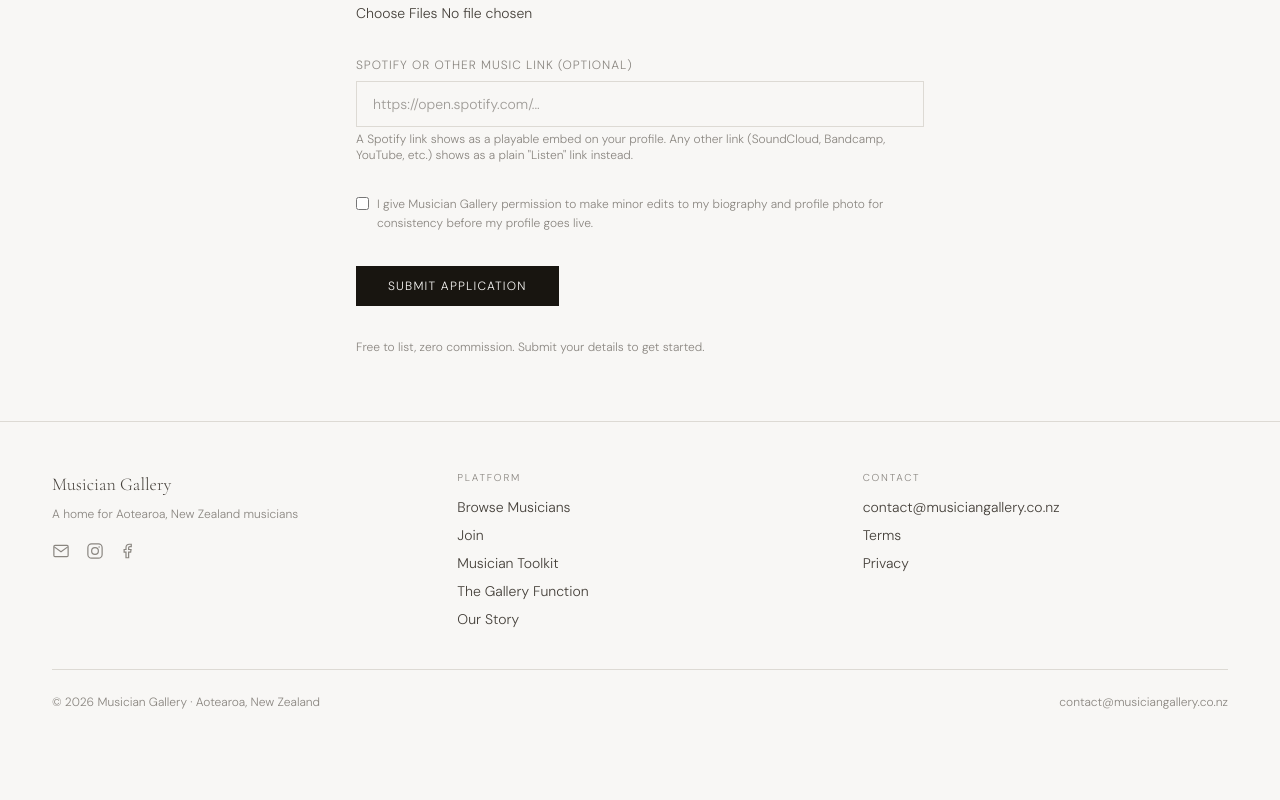
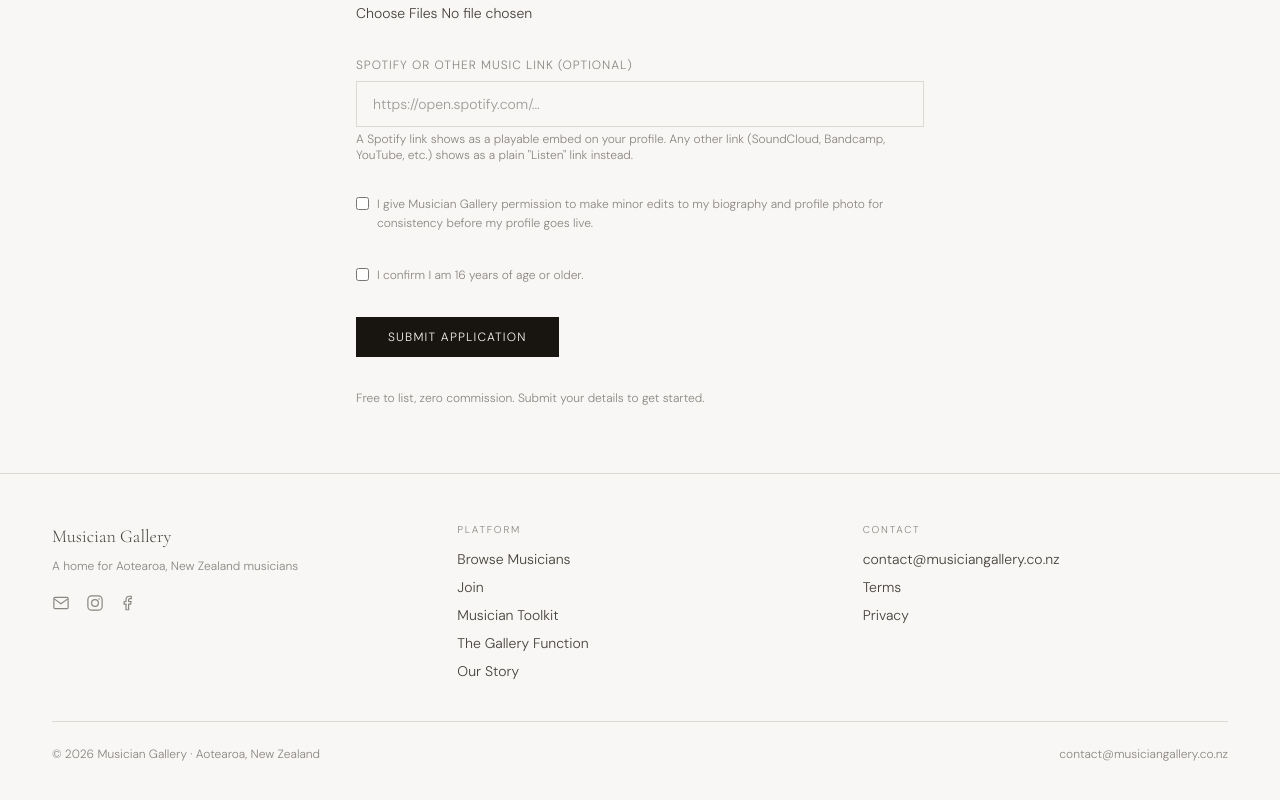
Before and after one commit to musiciangallery/Musician-Gallery, a Next.js app: page /join in a window 1280 px wide. Shown: the part 2329-3129 px from the top of the page. Before the commit the page ends 3087 px from the top, so only its background shows below. Built offline with nearby package versions, Linux system fonts and the light colour scheme.

Commit message:
Update JoinForm.tsx

```diff
--- a/src/components/JoinForm.tsx
+++ b/src/components/JoinForm.tsx
@@ -156,6 +156,7 @@ export default function JoinForm({
   const [previousWorkVideos, setPreviousWorkVideos] = useState<File[]>([]);
   const [vettingCertificateFile, setVettingCertificateFile] = useState<File | null>(null);
   const [contentEditConsent, setContentEditConsent] = useState(false);
+  const [ageConfirmed, setAgeConfirmed] = useState(false);
 
   const update = <K extends keyof FormState>(field: K, value: FormState[K]) =>
     setForm((f) => ({ ...f, [field]: value }));
@@ -191,6 +192,10 @@ export default function JoinForm({
     }
     if (!contentEditConsent) {
       setError("Please confirm permission for minor edits before submitting your application.");
+      return;
+    }
+    if (!ageConfirmed) {
+      setError("Please confirm you are 16 years of age or older before submitting your application.");
       return;
     }
     setSubmitting(true);
@@ -257,6 +262,7 @@ export default function JoinForm({
       body.set("vettingCertificateNumber", form.vettingCertificateNumber);
       if (vettingCertificateUrl) body.set("vettingCertificateUrl", vettingCertificateUrl);
       body.set("contentEditConsent", String(contentEditConsent));
+      body.set("ageConfirmed", String(ageConfirmed));
 
       const res = await fetch("/api/musician-applications", {
         method: "POST",
@@ -682,6 +688,16 @@ export default function JoinForm({
         live.
       </label>
 
+      <label className="flex items-start gap-2 text-xs text-mid leading-relaxed cursor-pointer">
+        <input
+          type="checkbox"
+          checked={ageConfirmed}
+          onChange={(e) => setAgeConfirmed(e.target.checked)}
+          className="accent-accent mt-0.5"
+        />
+        I confirm I am 16 years of age or older.
+      </label>
+
       {error && <p className="text-xs text-accent">{error}</p>}
       <button
         type="submit"
```
